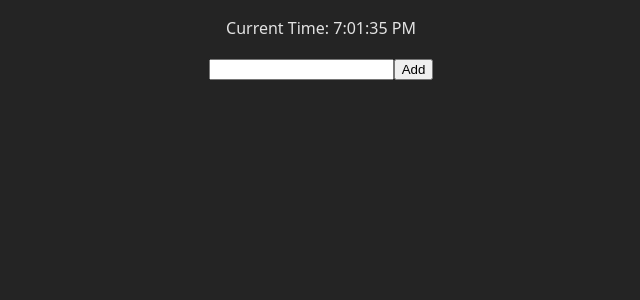
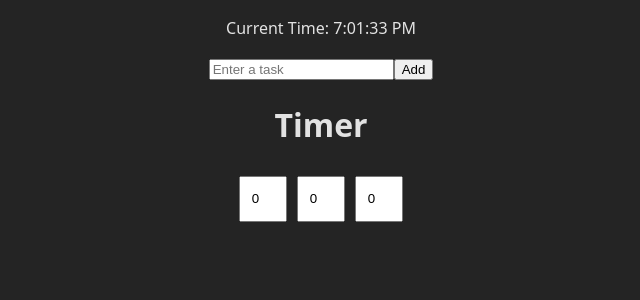
Before and after one commit to hansrajathole/Timer, a React (Vite) app: page / in a window 1280 px wide. Shown: the top 300 px of the page, without its empty margins (319-959 px from the left). Built offline with nearby package versions, Linux system fonts and the light colour scheme.

Commit message:
Refactor App component to improve state management and enhance todo functionality; add timer input fields with styling

```diff
--- a/src/App.jsx
+++ b/src/App.jsx
@@ -1,60 +1,104 @@
-import React, { useState, useEffect, use } from 'react';
+import React, { useState, useEffect } from "react";
 
 function App() {
-  let date = new Date()
-  const [currentTime, setCurrentTime] = useState(date);
-  const [todo, settodo] = useState([])
-  const [taks, settaks] = useState('')
-  const [isEdit, setisEdit] = useState(false)
+  const [currentTime, setCurrentTime] = useState(new Date());
+  const [todo, setTodo] = useState([]);
+  const [task, setTask] = useState("");
+  const [isEdit, setIsEdit] = useState(false);
+  const [timer, setTimer] = useState({
+    hour: 0,
+    minute: 0,
+    second: 0
+  });
+
   useEffect(() => {
-    setInterval(()=>{
-        setCurrentTime(new Date())
-    },1000)
-    return () => {
-      clearInterval()
-    }
-  }, [])
+    const interval = setInterval(() => {
+      setCurrentTime(new Date());
+    }, 1000);
+    return () => clearInterval(interval);
+  }, []);
 
-  const handleSubmit = (e)=>{
+  const handleSubmit = (e) => {
     e.preventDefault();
-    let time = currentTime.toLocaleTimeString()
-    let obj = {
-      time : time,
-      taks : taks
-    }
+    if (!task.trim()) return;
 
-    settodo((prev)=> [...prev , obj])
-    settaks('')
+    const newTodo = {
+      id: Date.now(),
+      time: currentTime.toLocaleTimeString(),
+      task: task,
+    };
 
-  }
+    setTodo((prev) => [...prev, newTodo]);
+    setTask("");
+  };
 
-  const handleEdit = (taks) =>{
-      settaks(taks)
-      setisEdit(!isEdit)
-  }
-  const handleDelete = (taks)=>{
-    settodo((prev)=>prev.filter((list)=> list.taks !== taks))
-  }
+  const handleDelete = (id) => {
+    setTodo((prev) => prev.filter((item) => item.id !== id));
+  };
+
+  const handleChange = (e) => {
+    const { id, value } = e.target;
+    const numValue = Math.max(0, Math.min(parseInt(value) || 0,
+      id === 'hour' ? 23 : 59));
+
+    setTimer(prev => ({
+      ...prev,
+      [id]: numValue
+    }));
+  };
+
   return (
     <>
-
-      <p>Current Time: {currentTime.toLocaleTimeString()}</p>
-      <form onSubmit={handleSubmit} >
-        <input type="text" value={taks} onChange={(e)=>settaks(e.target.value)}/>
-        <button>Add</button>
-      </form>
       <div>
-        {
-          todo.map((list , idx)=> <div className='list'>
-            <div>{list.taks}</div>
-            <p disabled={isEdit}>{list.time}</p>
-
-            <button disabled={isEdit} onClick={()=>handleEdit(list.taks)}>edit</button>
-            <button onClick={()=>handleDelete(list.taks)}>X</button>
-          </div>)
-        }
+        <p>Current Time: {currentTime.toLocaleTimeString()}</p>
+        <form onSubmit={handleSubmit}>
+          <input
+            type="text"
+            value={task}
+            onChange={(e) => setTask(e.target.value)}
+            placeholder="Enter a task"
+          />
+          <button type="submit">Add</button>
+        </form>
+        <div>
+          {todo.map((item) => (
+            <div className="list" key={item.id}>
+              <div>{item.task}</div>
+              <p>{item.time}</p>
+              <button onClick={() => handleDelete(item.id)}>X</button>
+            </div>
+          ))}
+        </div>
       </div>
-
+      <div>
+        <h1>Timer</h1>
+        <div className="timer">
+          <input
+            type="number"
+            id="hour"
+            value={timer.hour}
+            onChange={handleChange}
+            min="0"
+            max="23"
+          />
+          <input
+            type="number"
+            id="minute"
+            value={timer.minute}
+            onChange={handleChange}
+            min="0"
+            max="59"
+          />
+          <input
+            type="number"
+            id="second"
+            value={timer.second}
+            onChange={handleChange}
+            min="0"
+            max="59"
+          />
+        </div>
+      </div>
     </>
   );
 }
--- a/src/index.css
+++ b/src/index.css
@@ -25,3 +25,10 @@
 .list button {
   color: red;
 }
+
+.timer input {
+  width: 40px;
+  height: 40px;
+  text-align: center;
+  margin: 5px;
+}
```
